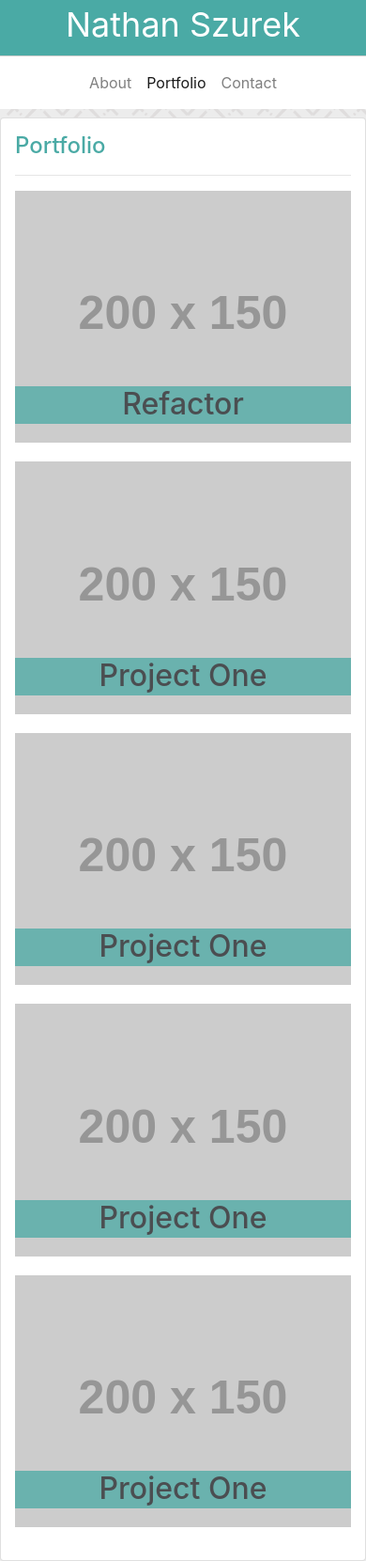
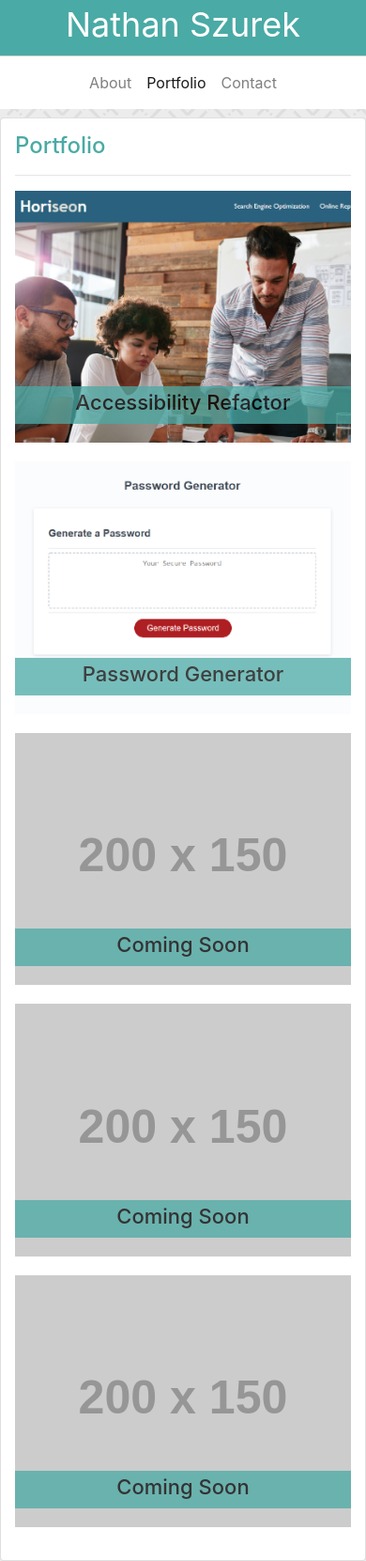
Before and after one commit to NathanSzu/ResponsivePortfolio, a plain HTML site: page portfolio.html in a window 390 px wide. Shown: the whole page at 94% size. Drawn offline with nearby package versions, Linux system fonts and the light colour scheme; placeholder pictures from the web are drawn by us.

Commit message:
Added working links and pseudo class to portfolio

```diff
--- a/portfolio.html
+++ b/portfolio.html
@@ -28,35 +28,51 @@
                     <hr>
                     <div class="row">
                         <div class="col-md-6 portfolio">
-                            <img class="img-fluid" width="100%" src="http://placehold.it/200x150" alt="placeholder">
+                            <img class="img-fluid" width="100%" src="Assets/Refactor.jpg" alt="Accessibility Refactor">
+                            <a href="https://nathanszu.github.io/WebAccessibility/" target="_blank">
                                 <div class="overlay">
-                                <h2>Refactor</h2>
+                                    <h2 class="overlay-header">Accessibility Refactor</h2>
                                 </div>
+                            </a>
                         </div>
+
+                        <div class="col-md-6 portfolio">
+                            <img class="img-fluid" width="100%" src="Assets/Passgen.jpg" alt="placeholder">
+                            <a href="https://nathanszu.github.io/PasswordGenerator/" target="_blank">
+                                <div class="overlay">
+                                <h2 class="overlay-header">Password Generator</h2>
+                                </div>
+                            </a>
+                        </div>
+
                         <div class="col-md-6 portfolio">
                             <img class="img-fluid" width="100%" src="http://placehold.it/200x150" alt="placeholder">
+                            <a href="#">
                                 <div class="overlay">
-                                <h2>Project One</h2>
+                                    <h2 class="overlay-header">Coming Soon</h2>
                                 </div>
+                            </a>
                         </div>
+
                         <div class="col-md-6 portfolio">
                             <img class="img-fluid" width="100%" src="http://placehold.it/200x150" alt="placeholder">
+                            <a href="#">
                                 <div class="overlay">
-                                <h2>Project One</h2>
+                                    <h2 class="overlay-header">Coming Soon</h2>
                                 </div>
+                            </a>
                         </div>
+
                         <div class="col-md-6 portfolio">
                             <img class="img-fluid" width="100%" src="http://placehold.it/200x150" alt="placeholder">
+                            <a href="#">
                                 <div class="overlay">
-                                <h2>Project One</h2>
+                                    <h2 class="overlay-header">Coming Soon</h2>
                                 </div>
+                            </a>
                         </div>
-                        <div class="col-md-6 portfolio">
-                            <img class="img-fluid" width="100%" src="http://placehold.it/200x150" alt="placeholder">
-                            <div class="overlay">
-                                <h2>Project One</h2>
-                            </div>
-                        </div>
+
+
                     </div>
                 </div>
           </div>
--- a/style.css
+++ b/style.css
@@ -153,6 +153,17 @@ nav {
     text-align: center;
 }
 
+.overlay:hover {
+    opacity: 100%;
+    bottom: 22px;
+}
+
+.overlay-header {
+    font-size: 22px;
+    margin-top: 4px;
+    color: black;
+}
+
 /* Contact. */
 
 .btn {
```
Also changed, not shown: Assets/Passgen.jpg (added), Assets/Refactor.jpg (added), Assets/webb.png (deleted). Lines whose indentation alone changed are shown as unchanged.
